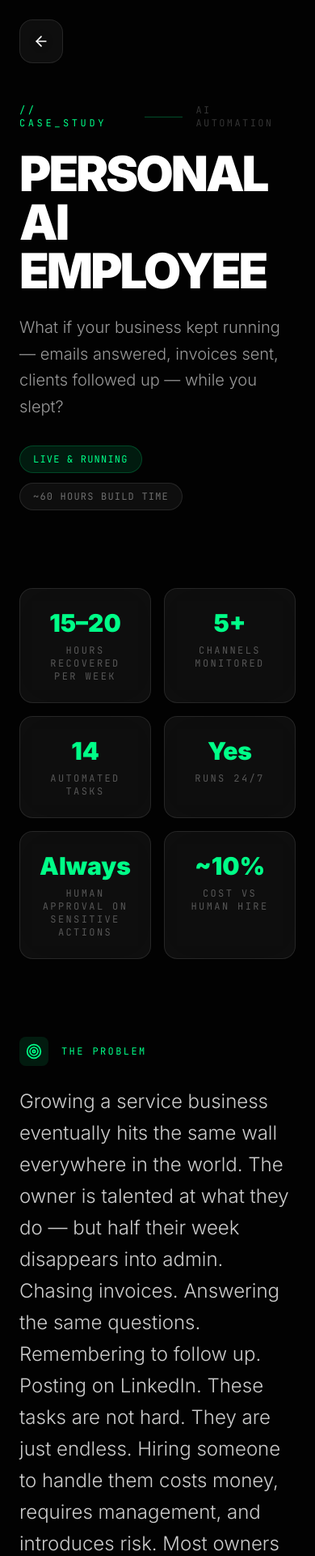
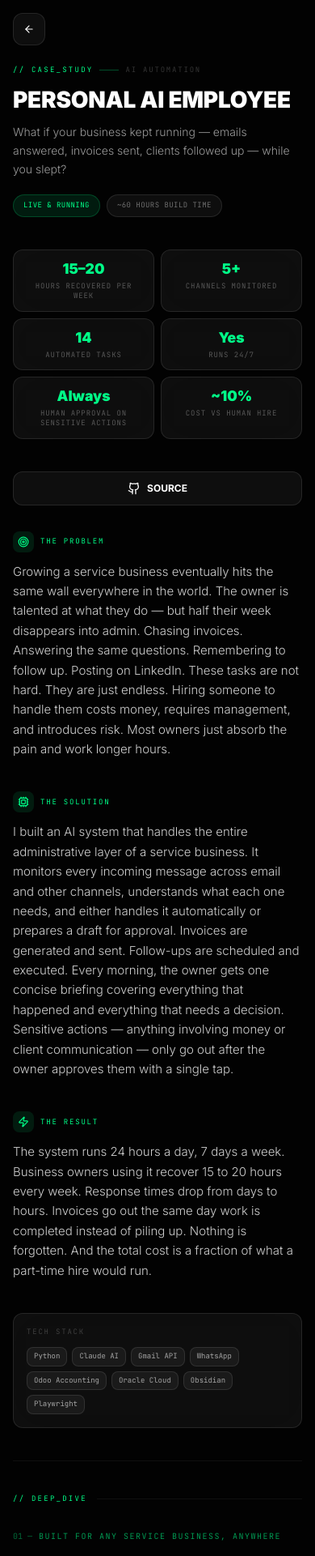
Before and after one commit to muhammadwaheedairi/waheed.dev, a Next.js app: page /projects/personal-ai-employee in a window 390 px wide. Shown: the top 1921 px of the page at 81% size. Built offline with nearby package versions, Linux system fonts and the light colour scheme.

Commit message:
fix: responsive case study page with fluid typography

```diff
--- a/components/CaseStudyPage.tsx
+++ b/components/CaseStudyPage.tsx
@@ -22,148 +22,232 @@ export default function CaseStudyPage({ slug }: { slug: string }) {
   if (!project) {
     return (
       <div className="min-h-screen bg-bg-dark flex flex-col items-center justify-center p-6 text-center">
-        <h1 className="text-4xl font-black mb-4">PROJECT NOT FOUND</h1>
-        <p className="text-white/40 mb-8">The system could not locate the requested module.</p>
-        <Link href="/" className="px-8 py-4 rounded-full bg-primary text-bg-dark font-bold hover:scale-105 transition-transform">RETURN TO BASE</Link>
+        <h1 className="text-2xl sm:text-3xl md:text-4xl font-black mb-4">PROJECT NOT FOUND</h1>
+        <p className="text-white/40 mb-8 text-sm">The system could not locate the requested module.</p>
+        <Link href="/" className="px-6 py-3 rounded-full bg-primary text-bg-dark font-bold text-sm">
+          RETURN TO BASE
+        </Link>
       </div>
     );
   }
 
   return (
     <div className="min-h-screen bg-bg-dark text-white selection:bg-primary selection:text-bg-dark">
-      {/* Top nav */}
-      <div className="fixed top-0 left-0 right-0 z-50 p-6 flex justify-between items-center pointer-events-none">
-        <button onClick={goBack}
-          className="glass p-4 rounded-2xl pointer-events-auto hover:border-primary/40 transition-all group">
-          <ArrowLeft className="w-5 h-5 group-hover:-translate-x-1 transition-transform" />
+
+      {/* Back button */}
+      <div className="fixed top-0 left-0 right-0 z-50 p-4 pointer-events-none">
+        <button
+          onClick={goBack}
+          className="glass p-3 rounded-xl pointer-events-auto hover:border-primary/40 transition-all group w-10 h-10 flex items-center justify-center"
+        >
+          <ArrowLeft className="w-4 h-4 group-hover:-translate-x-1 transition-transform" />
         </button>
       </div>
 
-      <main className="pt-32 pb-32 px-6 md:px-12 lg:px-24">
+      <main className="pt-20 sm:pt-24 md:pt-28 pb-16 sm:pb-24 px-4 sm:px-6 md:px-12 lg:px-24">
         <div className="max-w-5xl mx-auto">
 
-          {/* Hero */}
-          <motion.div initial={{ opacity: 0, y: 20 }} animate={{ opacity: 1, y: 0 }} className="mb-24">
-            <div className="flex items-center gap-4 mb-6">
-              <span className="text-xs font-mono text-primary uppercase tracking-[0.3em]">// CASE_STUDY</span>
-              <div className="h-[1px] w-12 bg-primary/30" />
-              <span className="text-xs font-mono text-white/20 uppercase tracking-[0.2em]">{project.type}</span>
+          {/* ── Hero ── */}
+          <motion.div initial={{ opacity: 0, y: 20 }} animate={{ opacity: 1, y: 0 }} className="mb-10 sm:mb-16 md:mb-20">
+
+            <div className="flex flex-wrap items-center gap-2 mb-4">
+              <span className="text-[9px] sm:text-[10px] font-mono text-primary uppercase tracking-[0.25em]">// CASE_STUDY</span>
+              <div className="h-[1px] w-6 bg-primary/30" />
+              <span className="text-[9px] sm:text-[10px] font-mono text-white/20 uppercase tracking-[0.2em]">{project.type}</span>
             </div>
-            <h1 className="text-6xl md:text-8xl font-black tracking-tighter mb-6 leading-none uppercase">
-              {project.title.split('-').join(' ')}
+
+            {/* clamp: 1.75rem on tiny screens → 6rem on wide screens */}
+            <h1
+              className="font-black mb-4 uppercase"
+              style={{
+                fontSize: 'clamp(1.75rem, 7vw, 6rem)',
+                letterSpacing: 'clamp(-0.01em, -0.03em, -0.05em)',
+                lineHeight: '0.95',
+                wordBreak: 'break-word',
+              }}
+            >
+              {project.title}
             </h1>
-            <p className="text-xl md:text-2xl text-white/60 font-light max-w-2xl leading-relaxed">{project.tagline}</p>
 
-            {/* Meta badges */}
-            <div className="flex flex-wrap gap-3 mt-8">
-              <span className="px-4 py-2 rounded-full bg-primary/10 border border-primary/20 text-xs font-mono text-primary uppercase tracking-widest">
+            <p
+              className="text-white/60 font-light leading-relaxed max-w-2xl"
+              style={{ fontSize: 'clamp(0.875rem, 2.2vw, 1.25rem)' }}
+            >
+              {project.tagline}
+            </p>
+
+            <div className="flex flex-wrap gap-2 mt-5">
+              <span className="px-3 py-1.5 rounded-full bg-primary/10 border border-primary/20 text-[9px] sm:text-[10px] font-mono text-primary uppercase tracking-wider">
                 {project.status}
               </span>
-              <span className="px-4 py-2 rounded-full bg-white/5 border border-white/10 text-xs font-mono text-white/40 uppercase tracking-widest">
+              <span className="px-3 py-1.5 rounded-full bg-white/5 border border-white/10 text-[9px] sm:text-[10px] font-mono text-white/40 uppercase tracking-wider">
                 {project.duration}
               </span>
             </div>
           </motion.div>
 
-          {/* Highlights grid */}
-          {project.highlights && project.highlights.length > 0 && (
+          {/* ── Highlights ── */}
+          {project.highlights?.length > 0 && (
             <motion.div
               initial={{ opacity: 0, y: 20 }} animate={{ opacity: 1, y: 0 }} transition={{ delay: 0.1 }}
-              className="grid grid-cols-2 md:grid-cols-3 gap-4 mb-24"
+              className="grid grid-cols-2 sm:grid-cols-3 gap-2 sm:gap-3 mb-10 sm:mb-16 md:mb-20"
             >
               {project.highlights.map((h, i) => (
-                <div key={i} className="glass p-6 rounded-2xl border-white/5 text-center">
-                  <p className="text-3xl md:text-4xl font-black text-primary mb-2">{h.value}</p>
-                  <p className="text-xs font-mono text-white/30 uppercase tracking-[0.2em]">{h.label}</p>
+                <div key={i} className="glass p-3 sm:p-4 md:p-5 rounded-xl border-white/5 text-center">
+                  <p
+                    className="font-black text-primary mb-1 leading-tight"
+                    style={{ fontSize: 'clamp(1.1rem, 3.5vw, 2.25rem)' }}
+                  >
+                    {h.value}
+                  </p>
+                  <p className="text-[9px] sm:text-[10px] font-mono text-white/30 uppercase tracking-[0.1em] leading-snug">
+                    {h.label}
+                  </p>
                 </div>
               ))}
             </motion.div>
           )}
 
-          {/* Problem / Solution / Result + Sidebar */}
-          <div className="grid grid-cols-1 lg:grid-cols-3 gap-12 mb-24">
-            <div className="lg:col-span-2 space-y-16">
+          {/* ── CTA buttons — mobile full width, above content ── */}
+          {(project.github || project.demo) && (
+            <motion.div
+              initial={{ opacity: 0, y: 10 }} animate={{ opacity: 1, y: 0 }} transition={{ delay: 0.15 }}
+              className="flex gap-3 mb-8 sm:mb-12 lg:hidden"
+            >
+              {project.github && (
+                <a
+                  href={project.github} target="_blank" rel="noopener noreferrer"
+                  className="flex-1 flex items-center justify-center gap-2 py-3 rounded-xl bg-white/5 border border-white/10 text-xs font-bold"
+                >
+                  <Github className="w-4 h-4 flex-shrink-0" />
+                  SOURCE
+                </a>
+              )}
+              {project.demo && (
+                <a
+                  href={project.demo} target="_blank" rel="noopener noreferrer"
+                  className="flex-1 flex items-center justify-center gap-2 py-3 rounded-xl bg-primary text-bg-dark text-xs font-bold"
+                >
+                  <ExternalLink className="w-4 h-4 flex-shrink-0" />
+                  LIVE DEMO
+                </a>
+              )}
+            </motion.div>
+          )}
+
+          {/* ── Problem / Solution / Result + Sidebar ── */}
+          <div className="grid grid-cols-1 lg:grid-cols-3 gap-8 lg:gap-12 mb-10 sm:mb-16 md:mb-20">
+
+            {/* Main content */}
+            <div className="lg:col-span-2 space-y-10 sm:space-y-12">
               <Section icon={Target} title="THE PROBLEM"  content={project.problem}  delay={0.2} />
               <Section icon={Cpu}    title="THE SOLUTION" content={project.solution} delay={0.3} />
               <Section icon={Zap}    title="THE RESULT"   content={project.result}   delay={0.4} />
             </div>
 
-            {/* Sidebar */}
-            <aside className="space-y-8">
-              {/* Tech stack */}
+            {/* Sidebar — desktop only */}
+            <aside className="hidden lg:flex flex-col gap-6">
               <motion.div
                 initial={{ opacity: 0, x: 20 }} animate={{ opacity: 1, x: 0 }} transition={{ delay: 0.5 }}
-                className="glass p-8 rounded-3xl border-white/5"
+                className="glass p-6 rounded-2xl border-white/5"
               >
-                <h3 className="text-xs font-mono text-white/20 uppercase tracking-[0.2em] mb-6">TECH STACK</h3>
-                <div className="flex flex-wrap gap-2">
+                <h3 className="text-[10px] font-mono text-white/20 uppercase tracking-[0.2em] mb-4">TECH STACK</h3>
+                <div className="flex flex-wrap gap-1.5">
                   {project.tech.map((t, i) => (
-                    <span key={i} className="px-3 py-1.5 rounded-lg bg-white/5 border border-white/10 text-[10px] font-mono text-white/60">{t}</span>
+                    <span key={i} className="px-2.5 py-1 rounded-lg bg-white/5 border border-white/10 text-[10px] font-mono text-white/60">
+                      {t}
+                    </span>
                   ))}
                 </div>
               </motion.div>
 
-              {/* Links */}
               <motion.div
                 initial={{ opacity: 0, x: 20 }} animate={{ opacity: 1, x: 0 }} transition={{ delay: 0.6 }}
-                className="flex flex-col gap-4"
+                className="flex flex-col gap-3"
               >
                 {project.github && (
-                  <a href={project.github} target="_blank" rel="noopener noreferrer"
-                    className="flex items-center justify-center gap-3 px-8 py-4 rounded-2xl bg-white/5 border border-white/10 hover:border-primary/40 hover:bg-primary/5 transition-all group">
+                  <a
+                    href={project.github} target="_blank" rel="noopener noreferrer"
+                    className="flex items-center justify-center gap-3 py-4 rounded-2xl bg-white/5 border border-white/10 hover:border-primary/40 hover:bg-primary/5 transition-all group"
+                  >
                     <Github className="w-5 h-5 group-hover:scale-110 transition-transform" />
-                    <span className="font-bold">VIEW SOURCE</span>
+                    <span className="font-bold text-sm">VIEW SOURCE</span>
                   </a>
                 )}
                 {project.demo && (
-                  <a href={project.demo} target="_blank" rel="noopener noreferrer"
-                    className="flex items-center justify-center gap-3 px-8 py-4 rounded-2xl bg-primary text-bg-dark hover:scale-[1.02] transition-all">
+                  <a
+                    href={project.demo} target="_blank" rel="noopener noreferrer"
+                    className="flex items-center justify-center gap-3 py-4 rounded-2xl bg-primary text-bg-dark hover:scale-[1.02] transition-all"
+                  >
                     <ExternalLink className="w-5 h-5" />
-                    <span className="font-bold">LIVE DEMO</span>
+                    <span className="font-bold text-sm">LIVE DEMO</span>
                   </a>
                 )}
               </motion.div>
             </aside>
           </div>
 
-          {/* Deep-dive sections */}
-          {project.sections && project.sections.length > 0 && (
+          {/* ── Tech stack — mobile only ── */}
+          <motion.div
+            initial={{ opacity: 0, y: 10 }} animate={{ opacity: 1, y: 0 }} transition={{ delay: 0.5 }}
+            className="lg:hidden glass p-4 rounded-xl border-white/5 mb-10 sm:mb-14"
+          >
+            <h3 className="text-[9px] sm:text-[10px] font-mono text-white/20 uppercase tracking-[0.2em] mb-3">TECH STACK</h3>
+            <div className="flex flex-wrap gap-1.5">
+              {project.tech.map((t, i) => (
+                <span key={i} className="px-2 py-1 rounded-lg bg-white/5 border border-white/10 text-[9px] sm:text-[10px] font-mono text-white/60">
+                  {t}
+                </span>
+              ))}
+            </div>
+          </motion.div>
+
+          {/* ── Deep-dive sections ── */}
+          {project.sections?.length > 0 && (
             <motion.div
               initial={{ opacity: 0, y: 20 }} animate={{ opacity: 1, y: 0 }} transition={{ delay: 0.5 }}
-              className="border-t border-white/5 pt-24 mb-24"
+              className="border-t border-white/5 pt-10 sm:pt-16 mb-10 sm:mb-16"
             >
-              <div className="flex items-center gap-4 mb-16">
-                <span className="text-xs font-mono text-primary uppercase tracking-[0.3em]">// DEEP_DIVE</span>
+              <div className="flex items-center gap-3 mb-8 sm:mb-12">
+                <span className="text-[9px] sm:text-[10px] font-mono text-primary uppercase tracking-[0.25em]">// DEEP_DIVE</span>
                 <div className="h-[1px] flex-1 bg-white/5" />
               </div>
-              <div className="space-y-16">
+
+              <div className="space-y-10 sm:space-y-12">
                 {project.sections.map((section, i) => (
                   <motion.div
                     key={i}
-                    initial={{ opacity: 0, y: 16 }}
-                    animate={{ opacity: 1, y: 0 }}
+                    initial={{ opacity: 0, y: 16 }} animate={{ opacity: 1, y: 0 }}
                     transition={{ delay: 0.6 + i * 0.1 }}
-                    className="grid grid-cols-1 lg:grid-cols-4 gap-8"
                   >
-                    <div className="lg:col-span-1">
-                      <p className="text-xs font-mono text-primary/60 uppercase tracking-[0.2em] leading-relaxed">
-                        {String(i + 1).padStart(2, '0')} —<br />{section.title}
+                    <div className="flex items-baseline gap-2 mb-3">
+                      <span className="text-[10px] font-mono text-primary/40 flex-shrink-0">
+                        {String(i + 1).padStart(2, '0')} —
+                      </span>
+                      <p className="text-[10px] sm:text-xs font-mono text-primary/60 uppercase tracking-[0.15em] leading-relaxed">
+                        {section.title}
                       </p>
                     </div>
-                    <div className="lg:col-span-3">
-                      <p className="text-lg text-white/70 leading-relaxed font-light">{section.content}</p>
-                    </div>
+                    <p
+                      className="text-white/70 leading-relaxed font-light"
+                      style={{ fontSize: 'clamp(0.875rem, 2vw, 1.125rem)' }}
+                    >
+                      {section.content}
+                    </p>
                   </motion.div>
                 ))}
               </div>
             </motion.div>
           )}
 
-          {/* Back link */}
-          <div className="border-t border-white/5 pt-16">
-            <button onClick={goBack}
-              className="text-xs font-mono text-white/20 hover:text-primary transition-colors flex items-center gap-2 uppercase tracking-widest">
-              <ArrowLeft className="w-4 h-4" /> Back to Portfolio
+          {/* ── Back link ── */}
+          <div className="border-t border-white/5 pt-8 sm:pt-12">
+            <button
+              onClick={goBack}
+              className="text-[9px] sm:text-[10px] font-mono text-white/20 hover:text-primary transition-colors flex items-center gap-2 uppercase tracking-widest"
+            >
+              <ArrowLeft className="w-3 h-3 sm:w-4 sm:h-4" />
+              Back to Portfolio
             </button>
           </div>
 
@@ -187,13 +271,18 @@ function Section({
 }) {
   return (
     <motion.div initial={{ opacity: 0, y: 20 }} animate={{ opacity: 1, y: 0 }} transition={{ delay }}>
-      <div className="flex items-center gap-4 mb-6">
-        <div className="p-2 rounded-lg bg-primary/10 text-primary">
-          <Icon className="w-5 h-5" />
+      <div className="flex items-center gap-2 sm:gap-3 mb-3 sm:mb-4">
+        <div className="p-1.5 rounded-lg bg-primary/10 text-primary flex-shrink-0">
+          <Icon className="w-3.5 h-3.5 sm:w-4 sm:h-4" />
         </div>
-        <h2 className="text-xs font-mono text-primary uppercase tracking-[0.2em]">{title}</h2>
+        <h2 className="text-[9px] sm:text-[10px] font-mono text-primary uppercase tracking-[0.2em]">{title}</h2>
       </div>
-      <p className="text-2xl font-light text-white/80 leading-relaxed">{content}</p>
+      <p
+        className="font-light text-white/80 leading-relaxed"
+        style={{ fontSize: 'clamp(0.9375rem, 2.2vw, 1.375rem)' }}
+      >
+        {content}
+      </p>
     </motion.div>
   );
 }
```
